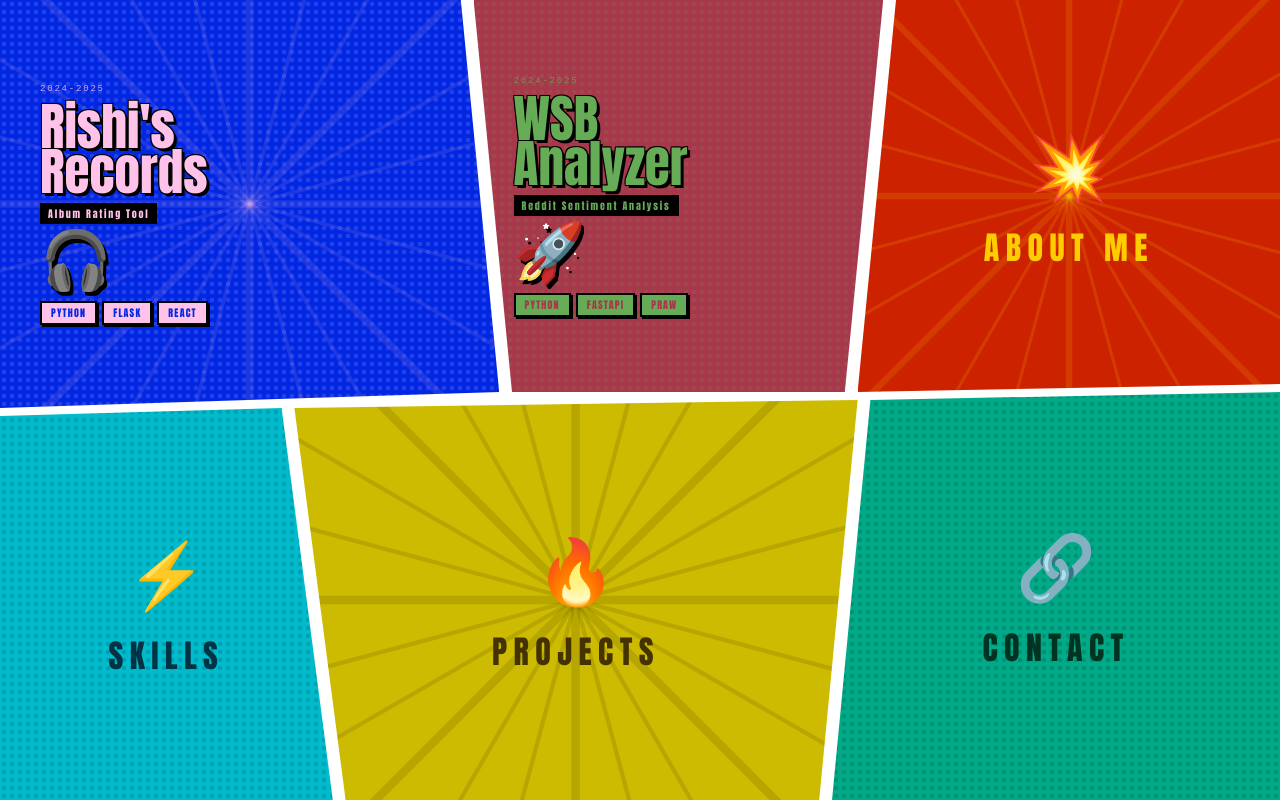
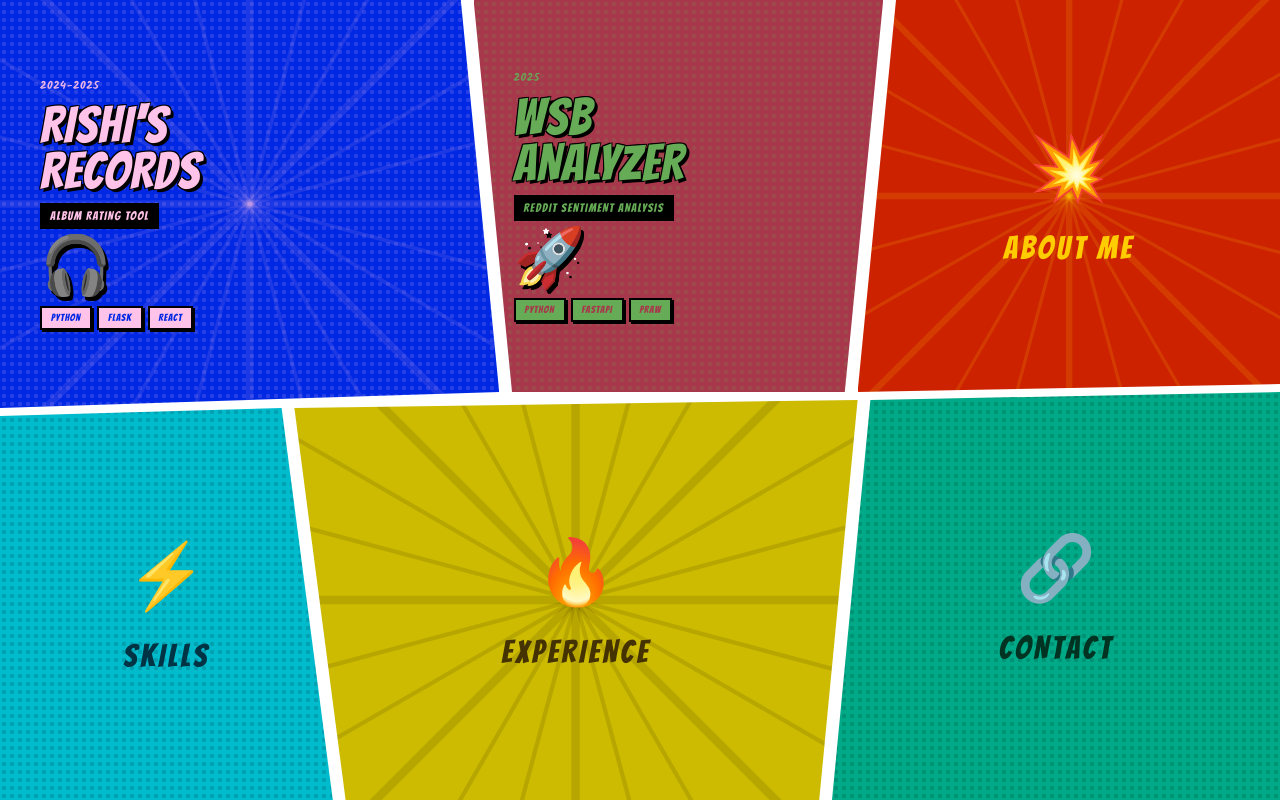
Before and after one commit to rishi-thak/rishiportfolio, a Next.js app: page / in a window 1280 px wide. Built offline with nearby package versions, Linux system fonts and the light colour scheme.

Commit message:
changed fonts

```diff
--- a/app/components/comic-page.tsx
+++ b/app/components/comic-page.tsx
@@ -14,7 +14,7 @@ const PROJECTS = [
           demoUrl: "https://rrecords.vercel.app",
      },
      {
-          id: 2, issue: "2024-2025",
+          id: 2, issue: "2025",
           title: "WSB\nAnalyzer", tagline: "Reddit Sentiment Analysis",
           description: "A full-stack NLP tool analyzing 1,000+ WallStreetBets comments per request and scoring sentiment in real time. Features an asynchronous FastAPI backend for scraping/processing (improving data speed by 40%+) and a production-ready Next.js frontend achieving sub-200ms UI interactions.",
           coverEmoji: "🚀",
@@ -61,7 +61,7 @@ const PANELS: PanelDef[] = [
      {
           clip: "polygon(23% 51%, 67% 50%, 64% 100%, 27% 100%)",
           box: { left: "23%", top: "50%", width: "44%", height: "50%" },
-          type: "info", bg: "#ccbb00", accent: "#443300", emoji: "🔥", label: "PROJECTS", effect: "burst"
+          type: "info", bg: "#ccbb00", accent: "#443300", emoji: "🔥", label: "EXPERIENCE", effect: "burst"
      },
      {
           clip: "polygon(68% 50%, 100% 49%, 100% 100%, 65% 100%)",
@@ -106,8 +106,8 @@ function TechChip({ name, bg, ink }: { name: string; bg: string; ink: string })
           <span style={{
                display: "inline-block", background: ink, color: bg,
                border: "2px solid #000", padding: "2px 9px",
-               fontSize: 10, fontFamily: "'Anton', 'Impact', sans-serif",
-               letterSpacing: "0.12em", textTransform: "uppercase",
+               fontSize: 10, fontFamily: "'Bangers', system-ui, sans-serif",
+               letterSpacing: "0.08em", textTransform: "uppercase",
                lineHeight: "1.6", boxShadow: "2px 2px 0 #000", flexShrink: 0,
           }}>{name}</span>
      );
@@ -120,8 +120,8 @@ function StatBlock({ v, l, ink }: { v: string; l: string; ink: string }) {
                background: "#000", border: `3px solid ${ink}`,
                padding: "6px 10px", minWidth: 56, boxShadow: `3px 3px 0 ${ink}`,
           }}>
-               <span style={{ fontFamily: "'Anton', 'Impact', sans-serif", fontSize: 20, color: ink, lineHeight: 1, letterSpacing: "0.04em" }}>{v}</span>
-               <span style={{ fontFamily: "'Courier New', monospace", fontSize: 8, color: "#FFFFFF", letterSpacing: "0.15em", marginTop: 2 }}>{l}</span>
+               <span style={{ fontFamily: "'Bangers', system-ui, sans-serif", fontSize: 22, color: ink, lineHeight: 1, letterSpacing: "0.06em", textTransform: "uppercase" }}>{v}</span>
+               <span style={{ fontFamily: "'Kalam', cursive", fontWeight: 700, fontSize: 9, color: "#FFFFFF", letterSpacing: "0.05em", marginTop: 2, textTransform: "uppercase" }}>{l}</span>
           </div>
      );
 }
@@ -147,15 +147,15 @@ function ProjectPanel({ project, onClick }: { project: typeof PROJECTS[0]; onCli
                <HalftoneDots color={ink} size={8} opacity={0.15} />
                {hovered && <RadialBurst color={ink} opacity={0.1} />}
                <div style={{ position: "relative", zIndex: 1, display: "flex", flexDirection: "column", gap: 8 }}>
-                    <div style={{ fontFamily: "'Courier New', monospace", fontSize: 9, color: ink, letterSpacing: "0.2em", opacity: 0.8 }}>{project.issue}</div>
+                    <div style={{ fontFamily: "'Kalam', cursive", fontWeight: 700, fontSize: 11, color: ink, letterSpacing: "0.05em", opacity: 0.9, textTransform: "uppercase" }}>{project.issue}</div>
                     <div style={{
-                         fontFamily: "'Anton', 'Impact', sans-serif", fontSize: "clamp(24px, 4vw, 54px)", lineHeight: 0.88,
+                         fontFamily: "'Bangers', system-ui, sans-serif", fontSize: "clamp(24px, 4vw, 54px)", lineHeight: 0.9,
                          color: ink, textShadow: `3px 3px 0 #000, -1px -1px 0 #000, 1px -1px 0 #000, -1px 1px 0 #000`,
-                         whiteSpace: "pre-line",
+                         whiteSpace: "pre-line", textTransform: "uppercase", letterSpacing: "0.02em"
                     }}>{project.title}</div>
                     <div style={{
-                         background: "#000", color: ink, fontFamily: "'Anton', 'Impact', sans-serif",
-                         fontSize: 10, letterSpacing: "0.18em", padding: "3px 8px", alignSelf: "flex-start",
+                         background: "#000", color: ink, fontFamily: "'Bangers', system-ui, sans-serif",
+                         fontSize: 12, letterSpacing: "0.1em", padding: "4px 10px", alignSelf: "flex-start", textTransform: "uppercase"
                     }}>{project.tagline}</div>
                     <div style={{ fontSize: "clamp(36px, 4.5vw, 64px)", lineHeight: 1, filter: "drop-shadow(3px 4px 0 #000)" }}>{project.coverEmoji}</div>
                     <div style={{ display: "flex", flexWrap: "wrap", gap: 5, marginTop: 4 }}>
@@ -183,8 +183,9 @@ function InfoPanel({ bg, accent, emoji, label, effect }: { bg: string; accent: s
                {effect === "burst" && <RadialBurst color={accent} opacity={0.15} />}
                <span style={{ fontSize: "clamp(32px, 5vw, 64px)", position: "relative", zIndex: 1 }}>{emoji}</span>
                <span style={{
-                    fontFamily: "'Anton', 'Impact', sans-serif", fontSize: "clamp(16px, 2.5vw, 32px)",
-                    color: accent, letterSpacing: "0.2em", position: "relative", zIndex: 1, marginTop: 8,
+                    fontFamily: "'Bangers', system-ui, sans-serif", fontSize: "clamp(16px, 2.5vw, 32px)",
+                    color: accent, letterSpacing: "0.1em", position: "relative", zIndex: 1, marginTop: 8,
+                    textTransform: "uppercase"
                }}>{label}</span>
           </div>
      );
@@ -203,28 +204,28 @@ function ExpandedProject({ project, onClose }: { project: typeof PROJECTS[0]; on
                          <div style={{ padding: "12px 20px", flex: 1, display: "flex", alignItems: "center", gap: 16 }}>
                               <span style={{ fontSize: 38 }}>{project.coverEmoji}</span>
                               <div>
-                                   <div style={{ fontFamily: "'Courier New', monospace", fontSize: 9, color: "#fff", letterSpacing: "0.2em" }}>{project.issue}</div>
-                                   <div style={{ fontFamily: "'Anton', 'Impact', sans-serif", fontSize: 26, color: ink, lineHeight: 1, textShadow: `2px 2px 0 ${bg}`, whiteSpace: "nowrap" }}>{project.title.replace("\n", " ")}</div>
-                                   <div style={{ fontFamily: "'Courier New', monospace", fontSize: 10, color: "#fff", letterSpacing: "0.14em" }}>{project.tagline}</div>
+                                   <div style={{ fontFamily: "'Kalam', cursive", fontWeight: 700, fontSize: 11, color: "#fff", letterSpacing: "0.05em", textTransform: "uppercase" }}>{project.issue}</div>
+                                   <div style={{ fontFamily: "'Bangers', system-ui, sans-serif", fontSize: 30, color: ink, lineHeight: 1, textShadow: `2px 2px 0 ${bg}`, whiteSpace: "nowrap", textTransform: "uppercase", letterSpacing: "0.02em" }}>{project.title.replace("\n", " ")}</div>
+                                   <div style={{ fontFamily: "'Kalam', cursive", fontWeight: 400, fontSize: 12, color: "#fff", letterSpacing: "0.05em", textTransform: "uppercase" }}>{project.tagline}</div>
                               </div>
                          </div>
-                         <button onClick={onClose} style={{ background: ink, border: "none", borderLeft: "4px solid #000", width: 52, cursor: "pointer", fontFamily: "'Anton', 'Impact', sans-serif", fontSize: 22, color: "#000", flexShrink: 0 }} onMouseEnter={e => e.currentTarget.style.background = "#fff"} onMouseLeave={e => e.currentTarget.style.background = ink}>✕</button>
+                         <button onClick={onClose} style={{ background: ink, border: "none", borderLeft: "4px solid #000", width: 52, cursor: "pointer", fontFamily: "'Bangers', system-ui, sans-serif", fontSize: 26, color: "#000", flexShrink: 0 }} onMouseEnter={e => e.currentTarget.style.background = "#fff"} onMouseLeave={e => e.currentTarget.style.background = ink}>✕</button>
                     </div>
                     {/* Body */}
                     <div style={{ display: "grid", gridTemplateColumns: "1fr 1fr", minHeight: 320 }}>
                          <div style={{ padding: 22, borderRight: "4px solid #000", display: "flex", flexDirection: "column", gap: 16, position: "relative", overflow: "hidden" }}>
                               <HalftoneDots color={ink} size={10} opacity={0.1} />
-                              <div style={{ background: "#000", border: `3px solid ${ink}`, padding: "10px 14px", fontFamily: "'Courier New', monospace", fontSize: 12, color: "#e8e8e8", lineHeight: 1.65, position: "relative", zIndex: 1, boxShadow: `4px 4px 0 ${ink}` }}>
+                              <div style={{ background: "#000", border: `3px solid ${ink}`, padding: "12px 16px", fontFamily: "'Kalam', cursive", fontWeight: 700, fontSize: 14, color: "#e8e8e8", lineHeight: 1.4, position: "relative", zIndex: 1, boxShadow: `4px 4px 0 ${ink}`, textTransform: "uppercase" }}>
                                    <div style={{ position: "absolute", top: -14, left: 20, borderLeft: "10px solid transparent", borderRight: "10px solid transparent", borderBottom: `14px solid ${ink}` }} />
                                    <div style={{ position: "absolute", top: -9, left: 22, borderLeft: "8px solid transparent", borderRight: "8px solid transparent", borderBottom: "11px solid #000" }} />
                                    {project.description}
                               </div>
                               <div style={{ position: "relative", zIndex: 1 }}>
-                                   <div style={{ fontFamily: "'Anton', 'Impact', sans-serif", fontSize: 10, color: "#fff", letterSpacing: "0.22em", marginBottom: 8, borderBottom: `2px solid ${ink}`, paddingBottom: 4 }}>BY THE NUMBERS</div>
+                                   <div style={{ fontFamily: "'Bangers', system-ui, sans-serif", fontSize: 14, color: "#fff", letterSpacing: "0.1em", marginBottom: 8, borderBottom: `2px solid ${ink}`, paddingBottom: 4, textTransform: "uppercase" }}>BY THE NUMBERS</div>
                                    <div style={{ display: "flex", gap: 8, flexWrap: "wrap" }}>{project.stats.map(s => <StatBlock key={s.l} {...s} ink={ink} />)}</div>
                               </div>
                               <div style={{ position: "relative", zIndex: 1 }}>
-                                   <div style={{ fontFamily: "'Anton', 'Impact', sans-serif", fontSize: 10, color: "#fff", letterSpacing: "0.22em", marginBottom: 8, borderBottom: `2px solid ${ink}`, paddingBottom: 4 }}>STACK</div>
+                                   <div style={{ fontFamily: "'Bangers', system-ui, sans-serif", fontSize: 14, color: "#fff", letterSpacing: "0.1em", marginBottom: 8, borderBottom: `2px solid ${ink}`, paddingBottom: 4, textTransform: "uppercase" }}>STACK</div>
                                    <div style={{ display: "flex", flexWrap: "wrap", gap: 6 }}>{project.techStack.map(t => <TechChip key={t} name={t} bg={bg} ink={ink} />)}</div>
                               </div>
                          </div>
@@ -242,7 +243,7 @@ function ExpandedProject({ project, onClose }: { project: typeof PROJECTS[0]; on
                                    ) : (
                                         <div style={{ flex: 1, border: `4px dashed ${ink}`, display: "flex", flexDirection: "column", alignItems: "center", justifyContent: "center", gap: 8 }}>
                                              <span style={{ fontSize: 36 }}>🚧</span>
-                                             <span style={{ fontFamily: "'Anton', 'Impact', sans-serif", fontSize: 16, color: ink, letterSpacing: "0.14em" }}>DEMO INCOMING!</span>
+                                             <span style={{ fontFamily: "'Bangers', system-ui, sans-serif", fontSize: 20, color: ink, letterSpacing: "0.1em", textTransform: "uppercase" }}>DEMO INCOMING!</span>
                                         </div>
                                    )}
                               </div>
@@ -270,7 +271,7 @@ export default function ComicPage() {
      return (
           <>
                <style>{`
-        @import url('https://fonts.googleapis.com/css2?family=Anton&display=swap');
+        @import url('https://fonts.googleapis.com/css2?family=Bangers&family=Kalam:wght@300;400;700&display=swap');
         .expanded-card {
           animation: popIn 0.3s cubic-bezier(0.22, 1, 0.36, 1) both;
         }
```
